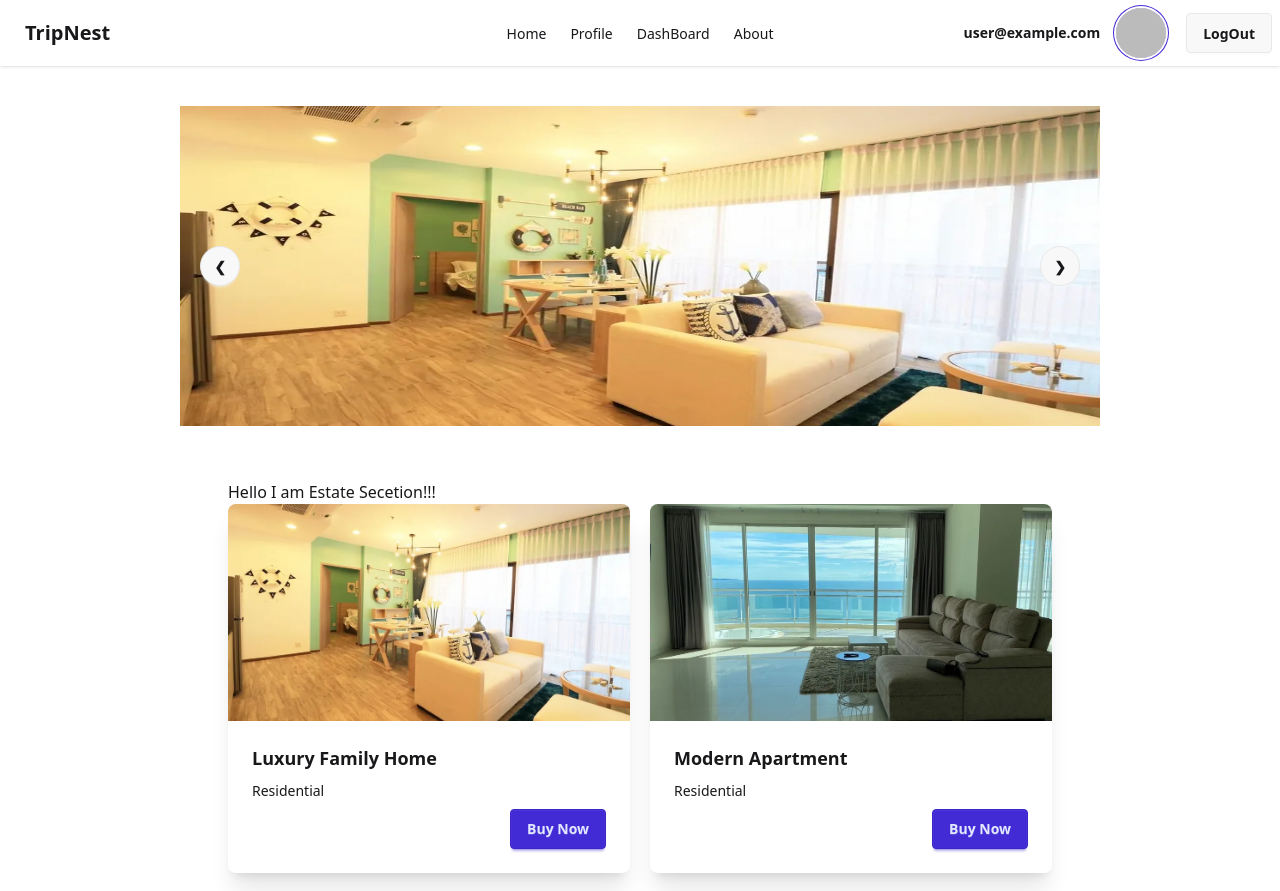
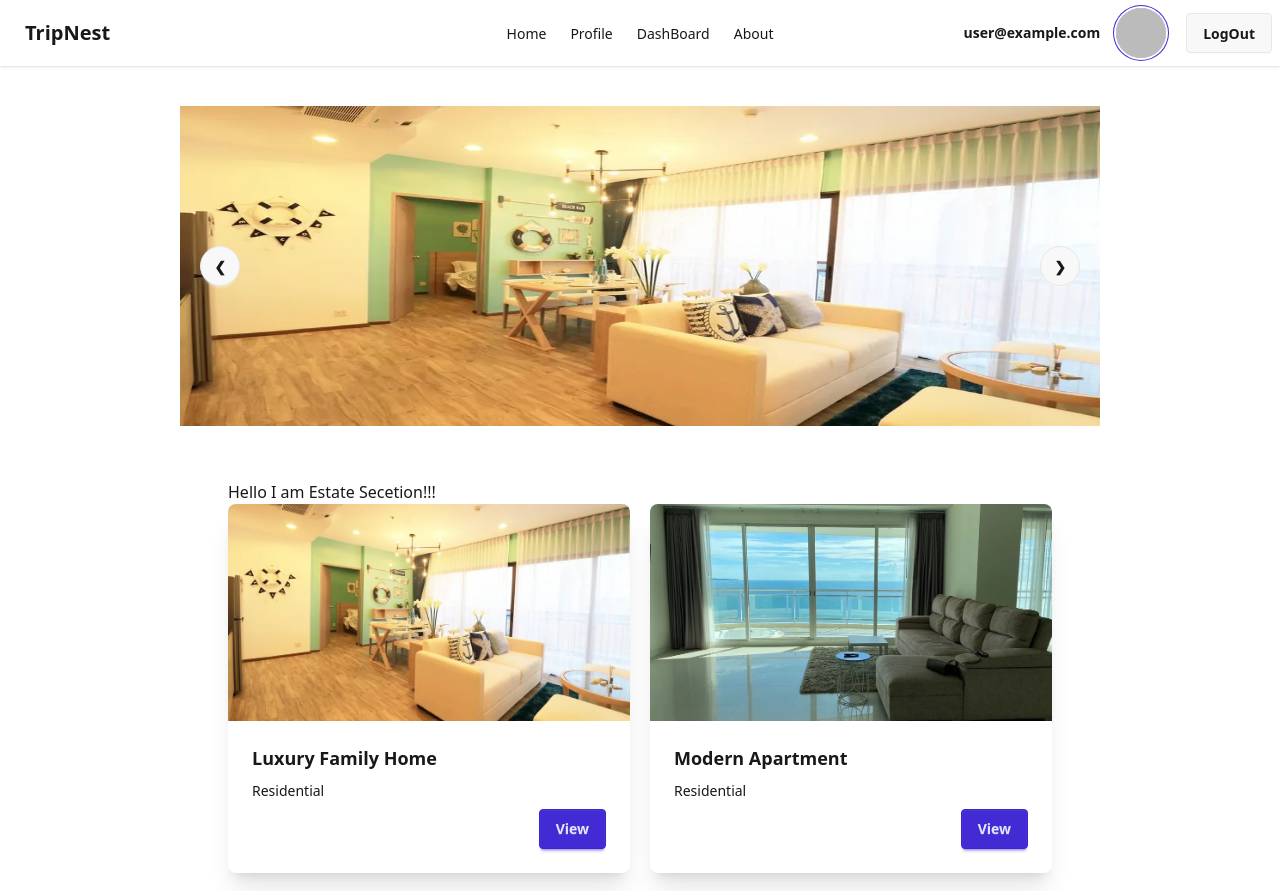
Before and after one commit to TabiaAfrose-git/Assingemt-09, a React (Vite) app: page / in a window 1280 px wide. Shown: the top 891 px of the page. Built offline with nearby package versions, Linux system fonts and the light colour scheme; no server answers; sample sign-in values are in the browser's storage.

Commit message:
create propertyDetails And ResidentialCard

```diff
--- /dev/null
+++ b/src/components/PropertyDetails.jsx
@@ -0,0 +1,32 @@
+import { useLoaderData, useParams } from "react-router-dom";
+
+const PropertyDetails = () => {
+    const residentias = useLoaderData();
+    const {id} = useParams();
+
+    console.log(residentias);
+
+       //console.log(id);
+       const Int_id = parseInt(id);
+       const residentia =  residentias.find(residentia =>residentia.id === Int_id)
+       console.log(residentia);
+       const {estate_title,segment_name,description,price,image} = residentia;
+    return (
+        <div className="hero bg-base-200 ">
+        <div className="hero-content flex-col lg:flex-row h-svh">
+          <img
+            src={image}
+            className=" rounded-lg shadow-2xl h-[400px] w-[650px]" />
+          <div>
+            <h1 className="text-5xl font-bold">{estate_title}</h1>
+            <p className="py-2">{description} </p>
+            <p className="py-2">{segment_name} </p>
+            <p className="py-2"><strong className="text-cyan-700">{price}</strong> </p>
+            <button className="btn btn-primary">Get Started</button>
+          </div>
+        </div>
+      </div>
+    );
+};
+
+export default PropertyDetails;
--- a/src/components/ResidentialCard.jsx
+++ b/src/components/ResidentialCard.jsx
@@ -1,7 +1,8 @@
 import PropTypes from "prop-types";
+import { Link } from "react-router-dom";
 
 const ResidentialCard = ({residentia}) => {
-    const {estate_title,image,segment_name} = residentia;
+    const {estate_title,image,segment_name,id} = residentia;
     return (
         <div className="card bg-base-100  shadow-xl">
         <figure>
@@ -13,7 +14,11 @@ const ResidentialCard = ({residentia}) => {
           <h2 className="card-title">{estate_title}</h2>
           <p>{segment_name}</p>
           <div className="card-actions justify-end">
-            <button className="btn btn-primary">Buy Now</button>
+            <button className="btn btn-primary">
+                <Link
+                to = {`/residentia/${id}`}
+                >View</Link>
+            </button>
           </div>
         </div>
       </div>
--- a/src/main.jsx
+++ b/src/main.jsx
@@ -14,6 +14,7 @@ import PrivetRouter from './routers/PrivetRouter';
 import DashBord from './components/DashBord';
 import Profile from './components/Profile';
 import About from './components/About';
+import PropertyDetails from './components/PropertyDetails';
 
 const router = createBrowserRouter([
   {
@@ -23,7 +24,12 @@ const router = createBrowserRouter([
       {
         path: '/',
         element:<PrivetRouter><Home></Home></PrivetRouter>,
-        loader: ()=> fetch('data.json')
+        loader: ()=> fetch('/data.json')
+      },
+      {
+        path: '/residentia/:id',
+        element:<PropertyDetails></PropertyDetails>,
+        loader: ()=> fetch('/data.json')
       },
       {
         path: '/Login',
```
